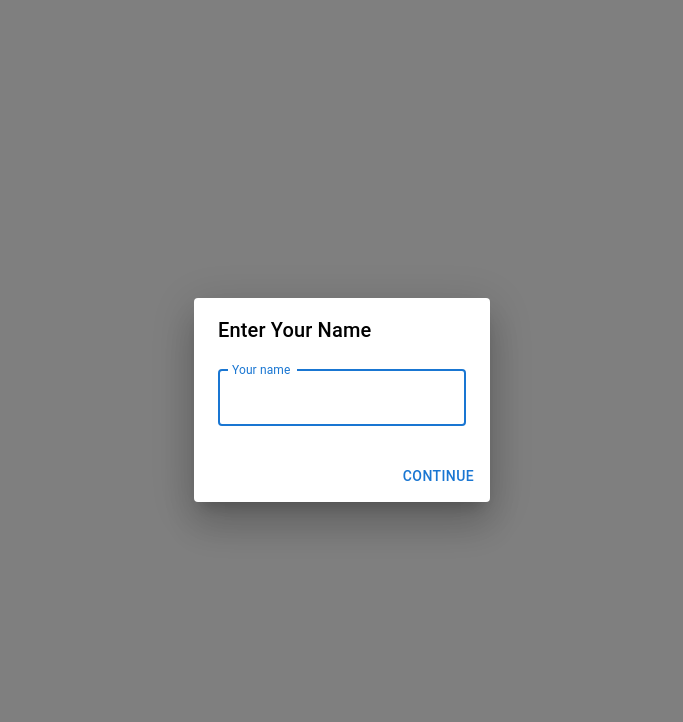
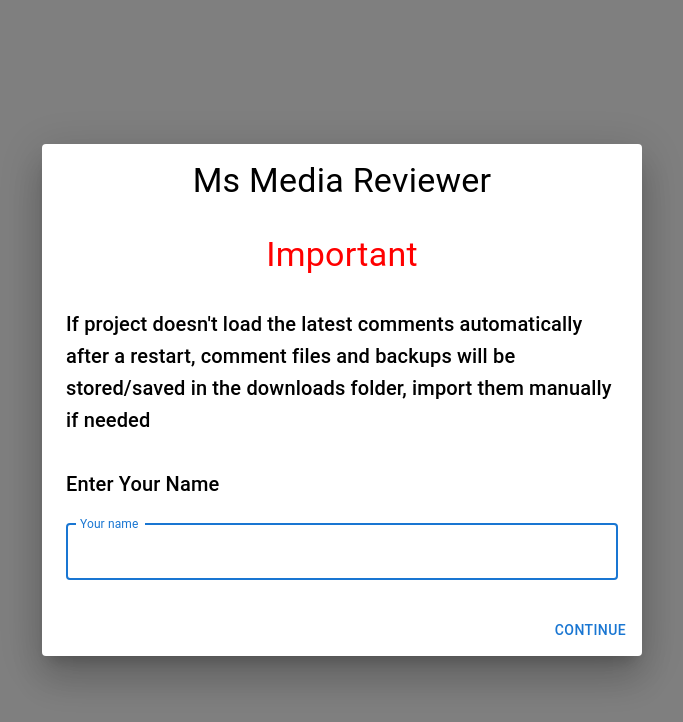
Before and after one commit to mt-selvans/MsMediaReviewer, a React (Create React App) app: page / in a window 1280 px wide. Shown: the top 722 px of the page, without its empty margins (298-981 px from the left). Built offline with nearby package versions, Linux system fonts and the light colour scheme.

Commit message:
add notes at screen start

```diff
--- a/src/MsReviewer.jsx
+++ b/src/MsReviewer.jsx
@@ -1021,12 +1021,29 @@ export const MediaAnnotator = () => {
         </ListItem>
     );
 
+    const BrowserWarning = () => {
+        // Check if the browser is Chrome
+        const isChrome = /Chrome/.test(navigator.userAgent) && /Google Inc/.test(navigator.vendor);
+
+        return (
+            !isChrome && (
+                <DialogTitle variant="h4" textAlign="center" sx={{ color: "red" }}>
+                    Best when opened in Chrome
+                </DialogTitle>
+            )
+        );
+    };
+
     return (
         <ThemeProvider theme={theme}>
             <CssBaseline />
             <Box sx={{ height: '100vh', display: 'flex', flexDirection: 'column', bgcolor: 'background.default', color: 'text.primary' }}>
                 {showUsernameModal && (
                     <Dialog open={showUsernameModal} onClose={() => setShowUsernameModal(false)}>
+                        <DialogTitle textAlign="center" variant="h4">Ms Media Reviewer</DialogTitle>
+                        <BrowserWarning />
+                        <DialogTitle textAlign="center" variant="h4"sx={{color: 'red'}}>Important</DialogTitle>
+                        <DialogTitle>If project doesn't load the latest comments automatically after a restart, comment files and backups will be stored/saved in the downloads folder, import them manually if needed</DialogTitle>
                         <DialogTitle>Enter Your Name</DialogTitle>
                         <DialogContent>
                             <TextField
```
Also changed, not shown: src/notes.txt.
